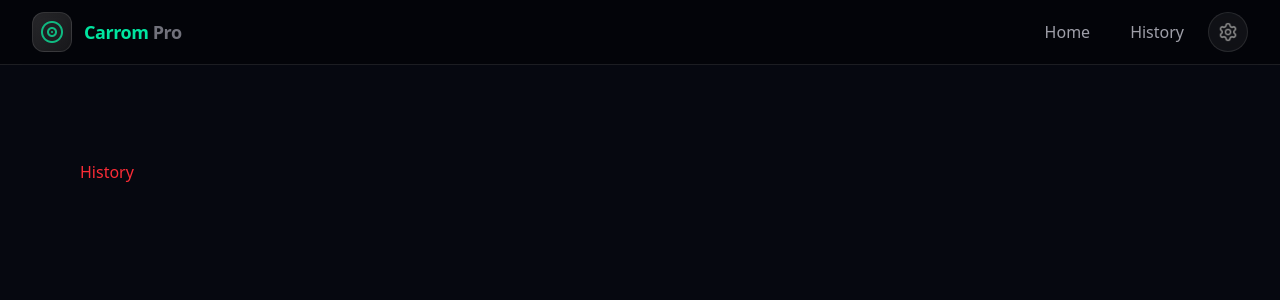
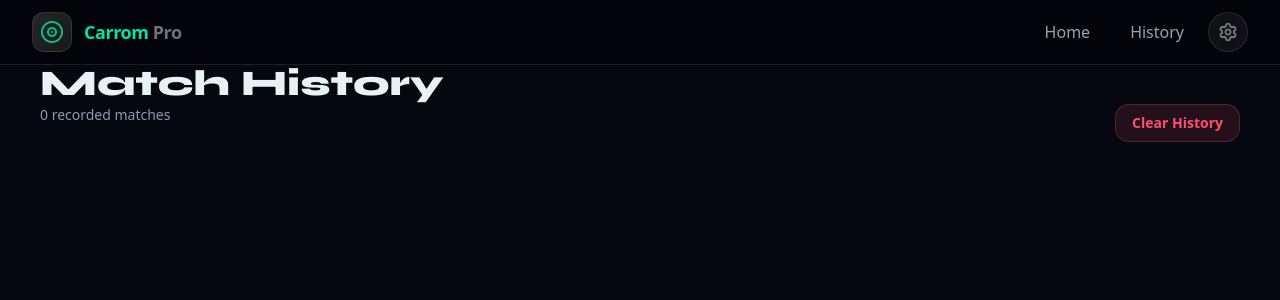
Before and after one commit to AMIRUL1104/Carrom-Scoreboard-Pro, a React (Vite) app: page /history in a window 1280 px wide. Shown: the top 300 px of the page. Built offline with nearby package versions, Linux system fonts and the light colour scheme.

Commit message:
history top bar added in history page

```diff
--- /dev/null
+++ b/src/components/Button/ClearHistory.jsx
@@ -0,0 +1,35 @@
+function ClearHistory() {
+  return (
+    <button
+      className="
+              sm:w-auto
+
+              block
+
+              px-2 md:px-4 py-1 md:py-2
+
+              bg-[#ff4d6d1f]
+              border border-[#ff4d6d40]
+              text-[#ff4d6d]
+
+              rounded-[14px]
+              text-sm font-semibold
+
+              transform
+              transition-all
+              duration-200
+              ease-out
+
+              hover:bg-[#ff4d6d33]
+              hover:border-[#ff4d6d]
+              hover:shadow-[0_0_20px_rgba(255,77,109,0.25)]
+
+              active:scale-90
+            "
+    >
+      Clear History
+    </button>
+  );
+}
+
+export default ClearHistory;
--- a/src/components/Header/Header.jsx
+++ b/src/components/Header/Header.jsx
@@ -4,7 +4,7 @@ import NavBar from "./NavBar";
 function Header() {
   return (
     <header className="fixed top-0 w-full z-50 bg-black/40 backdrop-blur-md border-b border-white/10">
-      <div className="max-w-7xl mx-auto px-4 sm:px-6 md:px-8 h-14 sm:h-16 flex items-center justify-between">
+      <div className="max-w-360 mx-auto px-4 sm:px-6 md:px-8 h-14 sm:h-16 flex items-center justify-between">
         <AppLogo />
         <NavBar />
       </div>
--- /dev/null
+++ b/src/components/History/HistoryTopBar.jsx
@@ -0,0 +1,21 @@
+import ClearHistory from "../Button/ClearHistory";
+
+function HistoryTopBar() {
+  return (
+    <div className="mt-16 max-w-7xl px-1 md:px-10 mx-auto ">
+      <div className="w-full flex items-start justify-between flex-col   ">
+        <h1 className=" capitalize text-2xl md:text-4xl font-extrabold font-[Syne] ">
+          match history
+        </h1>
+        <div className=" w-full flex items-stretch justify-between max-sm:mt-4">
+          <p className=" text-[14px] text-[#8a9bb0] block ">
+            0 recorded matches
+          </p>
+          <ClearHistory />
+        </div>
+      </div>
+    </div>
+  );
+}
+
+export default HistoryTopBar;
--- a/src/components/PlayGround/DubbleGround.jsx
+++ b/src/components/PlayGround/DubbleGround.jsx
@@ -12,7 +12,6 @@ function DubbleGround({ SetupData, pointCount, setPointCount }) {
   });
 
   const preBoardNo = useRef(0);
-  console.log(preBoardNo.current);
 
   const { TargetScore } = SetupData;
   const teamCardInfo = [
--- a/src/components/PlayGround/SingleGround.jsx
+++ b/src/components/PlayGround/SingleGround.jsx
@@ -235,6 +235,8 @@ function SingleGround({ SetupData, pointCount, setPointCount }) {
       const addPoint = Number(TeamA) + Number(value);
 
       const teamInfo = teamCardInfo.find((team) => team.teamName === teamName);
+      // if (teamInfo.totalPoint === 0) return;
+
       const newBoard = {
         id: crypto.randomUUID(),
         teamName: teamName,
@@ -255,6 +257,8 @@ function SingleGround({ SetupData, pointCount, setPointCount }) {
       const addPoint = Number(TeamB) + Number(value);
 
       const teamInfo = teamCardInfo.find((team) => team.teamName === teamName);
+      // if (teamInfo.totalPoint === 1) return;
+
       const newBoard = {
         id: crypto.randomUUID(),
         teamName: teamName,
--- a/src/pages/History.jsx
+++ b/src/pages/History.jsx
@@ -1,4 +1,5 @@
 import Header from "../components/Header/Header";
+import HistoryTopBar from "../components/History/HistoryTopBar";
 // import { Link } from "react-router-dom";
 // import { ArrowLeft } from "lucide-react";
 function History() {
@@ -6,17 +7,17 @@ function History() {
   // console.log(allMatch);
 
   return (
-    <div>
+    <div className="">
       <Header />
       {/* <Link
         to="/"
         className="flex items-center text-zinc-400 hover:text-white transition-colors font-bold mb-8 text-sm sm:text-base"
       >
-        <ArrowLeft className="w-5 h-5 sm:w-6 sm:h-6 mr-2" />
+       <ArrowLeft className="w-5 h-5 sm:w-6 sm:h-6 mr-2" />
         Back
       </Link> */}
 
-      <h1 className=" text-red-500 mt-20 p-20">History </h1>
+      <HistoryTopBar />
     </div>
   );
 }
```
